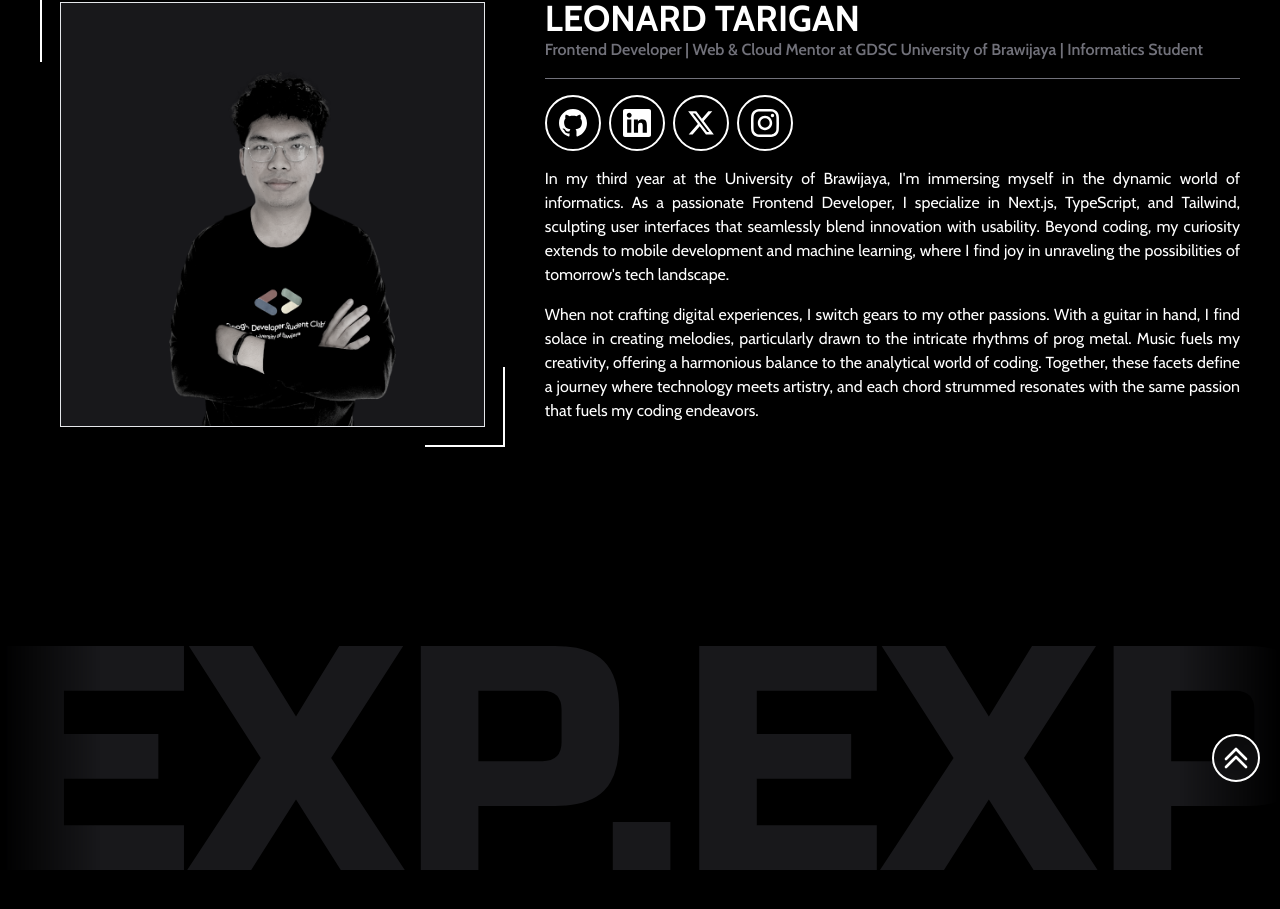
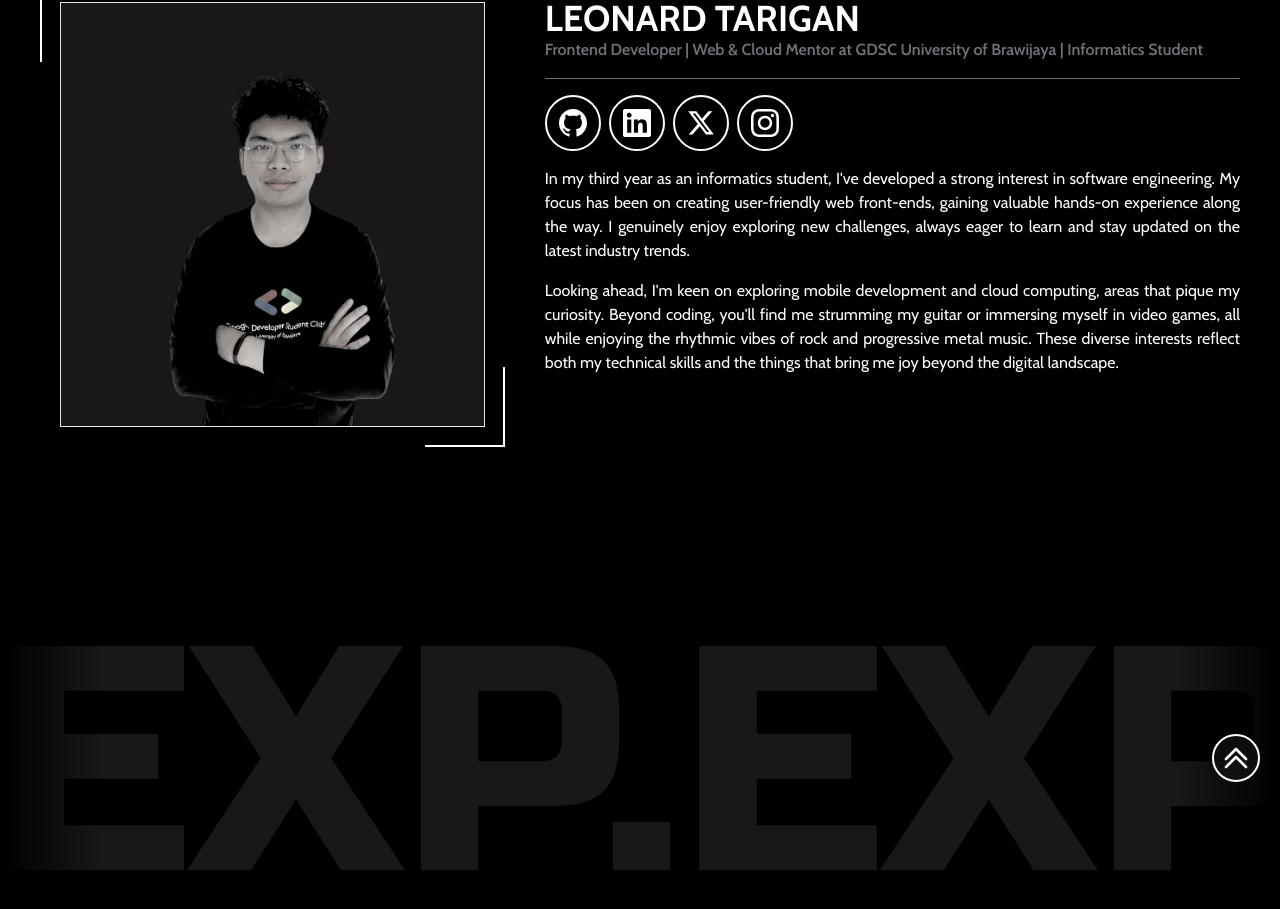
Before and after one commit to LeonardTarigan/personal-portfolio-web, a Next.js app: page / in a window 1280 px wide. Shown: the part 818-1727 px from the top of the page. Built offline with nearby package versions, Linux system fonts and the light colour scheme.

Commit message:
changing profile description

```diff
--- a/src/components/profile.tsx
+++ b/src/components/profile.tsx
@@ -114,25 +114,22 @@ function Profile() {
           variants={fadeRightVariant}
           className="text-justify text-sm md:text-base"
         >
-          In my third year at the University of Brawijaya, I&apos;m immersing
-          myself in the dynamic world of informatics. As a passionate Frontend
-          Developer, I specialize in Next.js, TypeScript, and Tailwind,
-          sculpting user interfaces that seamlessly blend innovation with
-          usability. Beyond coding, my curiosity extends to mobile development
-          and machine learning, where I find joy in unraveling the possibilities
-          of tomorrow&apos;s tech landscape.
+          In my third year as an informatics student, I&apos;ve developed a
+          strong interest in software engineering. My focus has been on creating
+          user-friendly web front-ends, gaining valuable hands-on experience
+          along the way. I genuinely enjoy exploring new challenges, always
+          eager to learn and stay updated on the latest industry trends.
         </motion.p>
         <motion.p
           variants={fadeRightVariant}
           className="text-justify text-sm md:text-base"
         >
-          When not crafting digital experiences, I switch gears to my other
-          passions. With a guitar in hand, I find solace in creating melodies,
-          particularly drawn to the intricate rhythms of prog metal. Music fuels
-          my creativity, offering a harmonious balance to the analytical world
-          of coding. Together, these facets define a journey where technology
-          meets artistry, and each chord strummed resonates with the same
-          passion that fuels my coding endeavors.
+          Looking ahead, I&apos;m keen on exploring mobile development and cloud
+          computing, areas that pique my curiosity. Beyond coding, you&apos;ll
+          find me strumming my guitar or immersing myself in video games, all
+          while enjoying the rhythmic vibes of rock and progressive metal music.
+          These diverse interests reflect both my technical skills and the
+          things that bring me joy beyond the digital landscape.
         </motion.p>
       </motion.div>
     </section>
```
